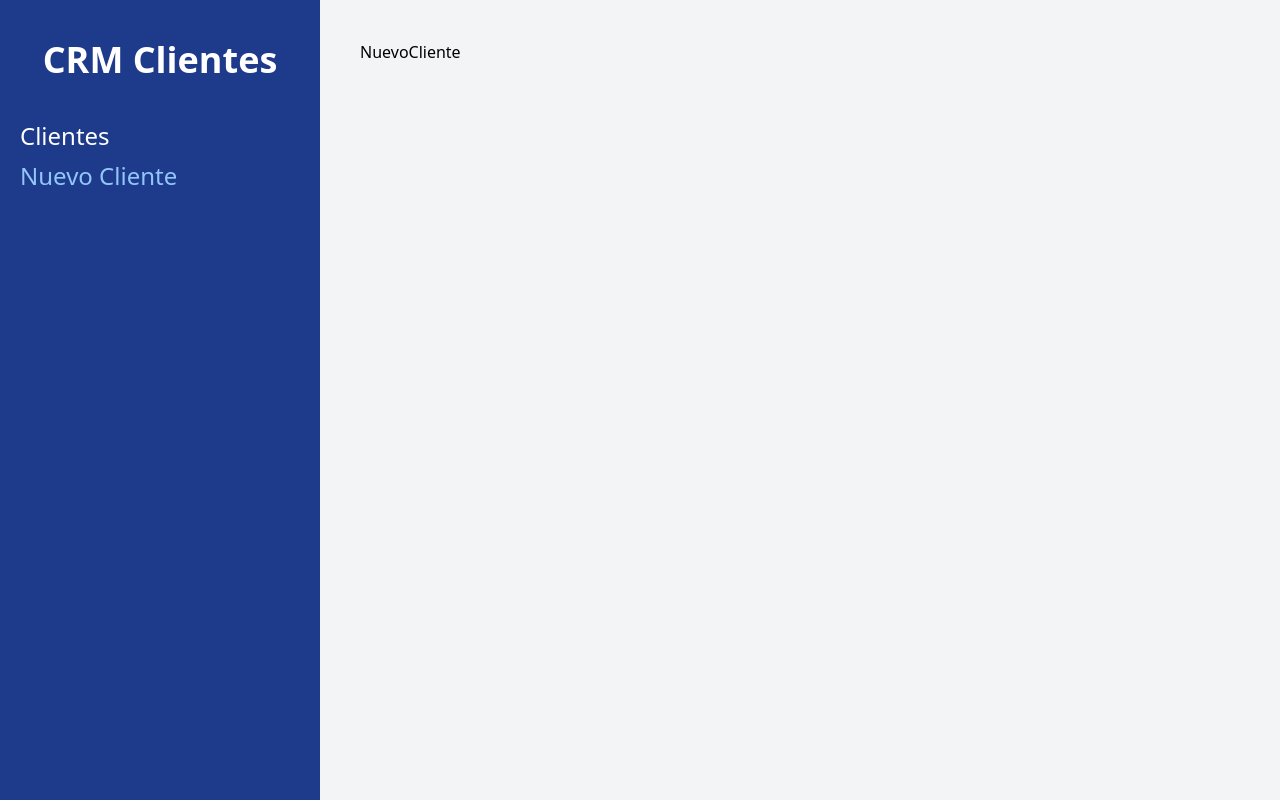
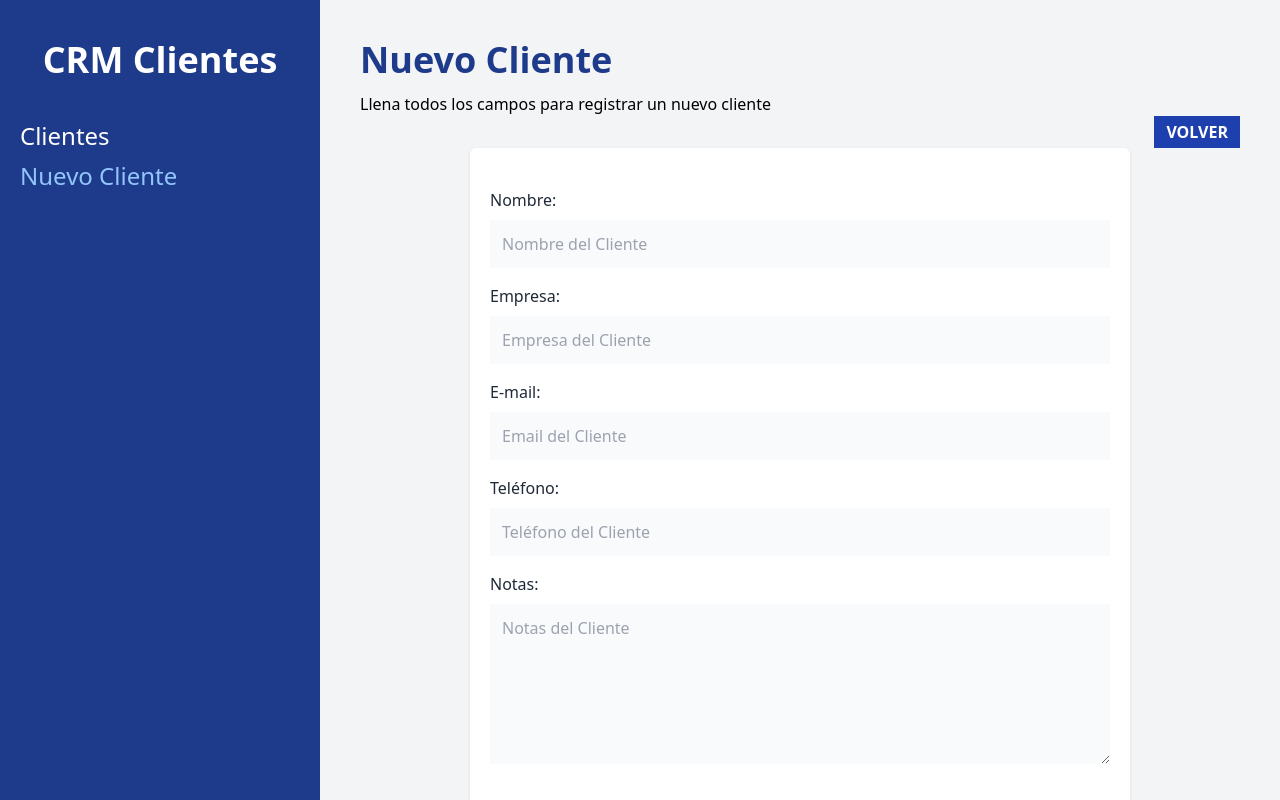
Before and after one commit to sruizpdev/crm, a React (Vite) app: page /clientes/nuevo in a window 1280 px wide. Built offline with nearby package versions, Linux system fonts and the light colour scheme.

Commit message:
cuerpo del formulario

```diff
--- /dev/null
+++ b/src/components/Formulario.jsx
@@ -0,0 +1,72 @@
+const Formulario = ({ cliente }) => {
+  return (
+    <>
+      <div className="mb-4">
+        <label className="text-gray-800" htmlFor="nombre">
+          Nombre:
+        </label>
+        <input
+          id="nombre"
+          type="text"
+          className="mt-2 block w-full p-3 bg-gray-50"
+          placeholder="Nombre del Cliente"
+          name="nombre"
+        />
+      </div>
+      <div className="mb-4">
+        <label className="text-gray-800" htmlFor="empresa">
+          Empresa:
+        </label>
+        <input
+          id="empresa"
+          type="text"
+          className="mt-2 block w-full p-3 bg-gray-50"
+          placeholder="Empresa del Cliente"
+          name="empresa"
+        />
+      </div>
+
+      <div className="mb-4">
+        <label className="text-gray-800" htmlFor="email">
+          E-mail:
+        </label>
+        <input
+          id="email"
+          type="email"
+          className="mt-2 block w-full p-3 bg-gray-50"
+          placeholder="Email del Cliente"
+          name="email"
+        />
+      </div>
+
+      <div className="mb-4">
+        <label className="text-gray-800" htmlFor="telefono">
+          Teléfono:
+        </label>
+        <input
+          id="telefono"
+          type="tel"
+          className="mt-2 block w-full p-3 bg-gray-50"
+          placeholder="Teléfono del Cliente"
+          name="telefono"
+        />
+      </div>
+
+      <div className="mb-4">
+        <label className="text-gray-800" htmlFor="notas">
+          Notas:
+        </label>
+        <textarea
+          as="textarea"
+          id="notas"
+          type="text"
+          className="mt-2 block w-full p-3 bg-gray-50 h-40 align-self"
+          placeholder="Notas del Cliente"
+          name="notas"
+        />
+      </div>
+    </>
+  );
+};
+
+export default Formulario;
--- a/src/pages/NuevoCliente.jsx
+++ b/src/pages/NuevoCliente.jsx
@@ -1,8 +1,36 @@
+import { useNavigate } from "react-router-dom";
+import Formulario from "../components/Formulario";
 
 const NuevoCliente = () => {
+  const navigate = useNavigate();
+  console.log(navigate);
   return (
-    <div>NuevoCliente</div>
-  )
-}
+    <>
+      <h1 className="font-black text-4xl text-blue-900">Nuevo Cliente</h1>
+      <p className="pt-3">
+        Llena todos los campos para registrar un nuevo cliente
+      </p>
 
-export default NuevoCliente
+      <div className="flex justify-end">
+        <button
+          onClick={() => navigate("/")}
+          className="bg-blue-800 font-bold uppercase text-white px-3 py-1"
+        >
+          Volver
+        </button>
+      </div>
+      <div className="bg-white shadow rounded-md md:w-3/4 mx-auto px-5 py-10">
+        <form>
+          <Formulario />
+          <input
+            type="submit"
+            className="mt-5 w-full bg-blue-800 p-3 uppercase text-white font-bold"
+            value="Registrar Cliente"
+          />
+        </form>
+      </div>
+    </>
+  );
+};
+
+export default NuevoCliente;
```
